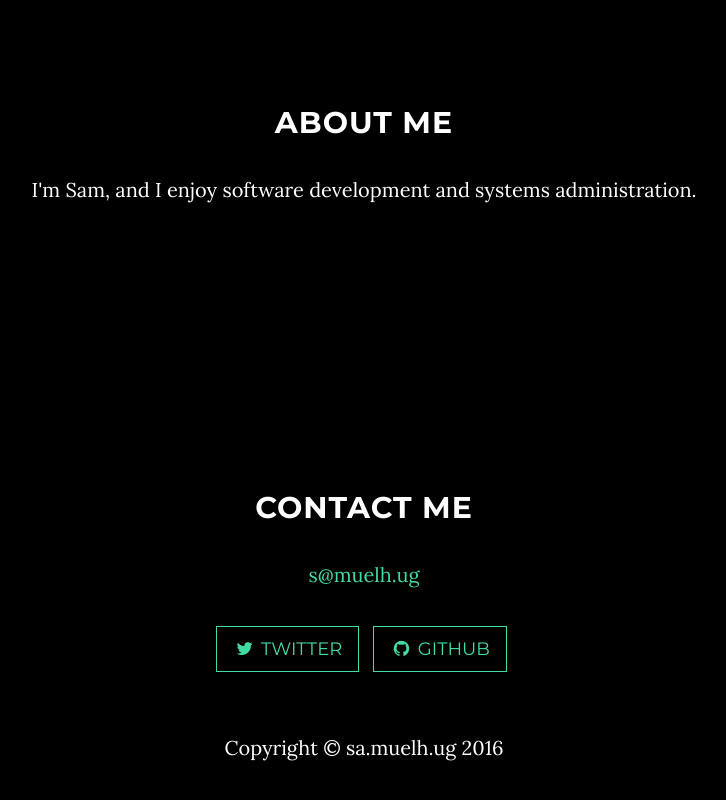
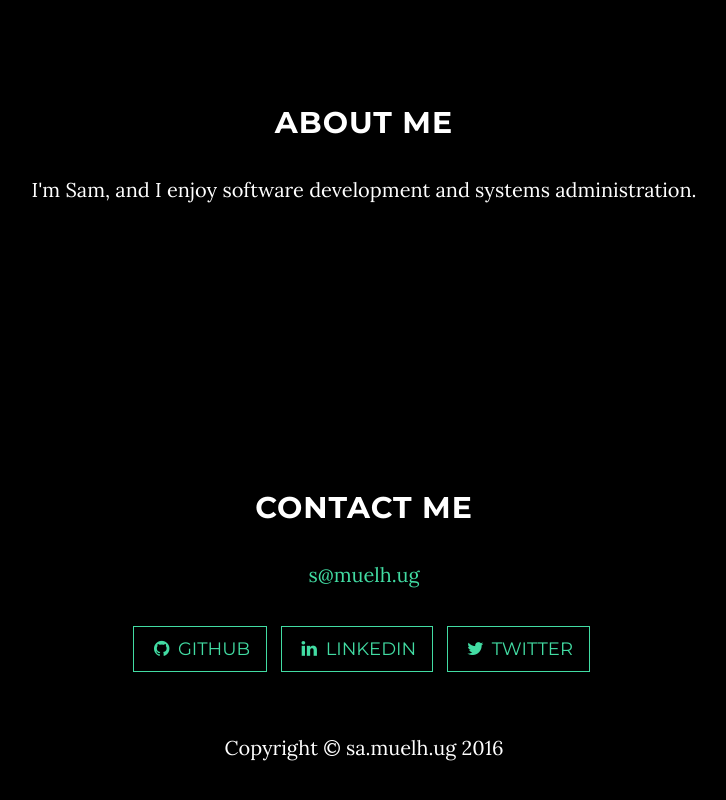
Before and after one commit to samhug/website, a plain HTML site: page www/index.html in a window 1280 px wide. Shown: the part 944-1744 px from the top of the page, without its empty margins (276-1002 px from the left). Drawn offline with Linux system fonts and the light colour scheme.

Commit message:
Update social links

```diff
--- a/www/index.html
+++ b/www/index.html
@@ -96,10 +96,13 @@
                 <p><a href="mailto:s@muelh.ug">s@muelh.ug</a></p>
                 <ul class="list-inline banner-social-buttons">
                     <li>
-                        <a href="https://twitter.com/sambh" class="btn btn-default btn-lg"><i class="fa fa-twitter fa-fw"></i> <span class="network-name">Twitter</span></a>
+                        <a href="https://github.com/samuelhug" class="btn btn-default btn-lg" target="_blank"><i class="fa fa-github fa-fw"></i> <span class="network-name">Github</span></a>
                     </li>
                     <li>
-                        <a href="https://github.com/samuelhug" class="btn btn-default btn-lg"><i class="fa fa-github fa-fw"></i> <span class="network-name">Github</span></a>
+                        <a href="https://www.linkedin.com/in/samuelhug" class="btn btn-default btn-lg" target="_blank"><i class="fa fa-linkedin fa-fw"></i> <span class="network-name">LinkedIn</span></a>
+                    </li>
+                    <li>
+                        <a href="https://twitter.com/sambh" class="btn btn-default btn-lg" target="_blank"><i class="fa fa-twitter fa-fw"></i> <span class="network-name">Twitter</span></a>
                     </li>
                 </ul>
             </div>
```
